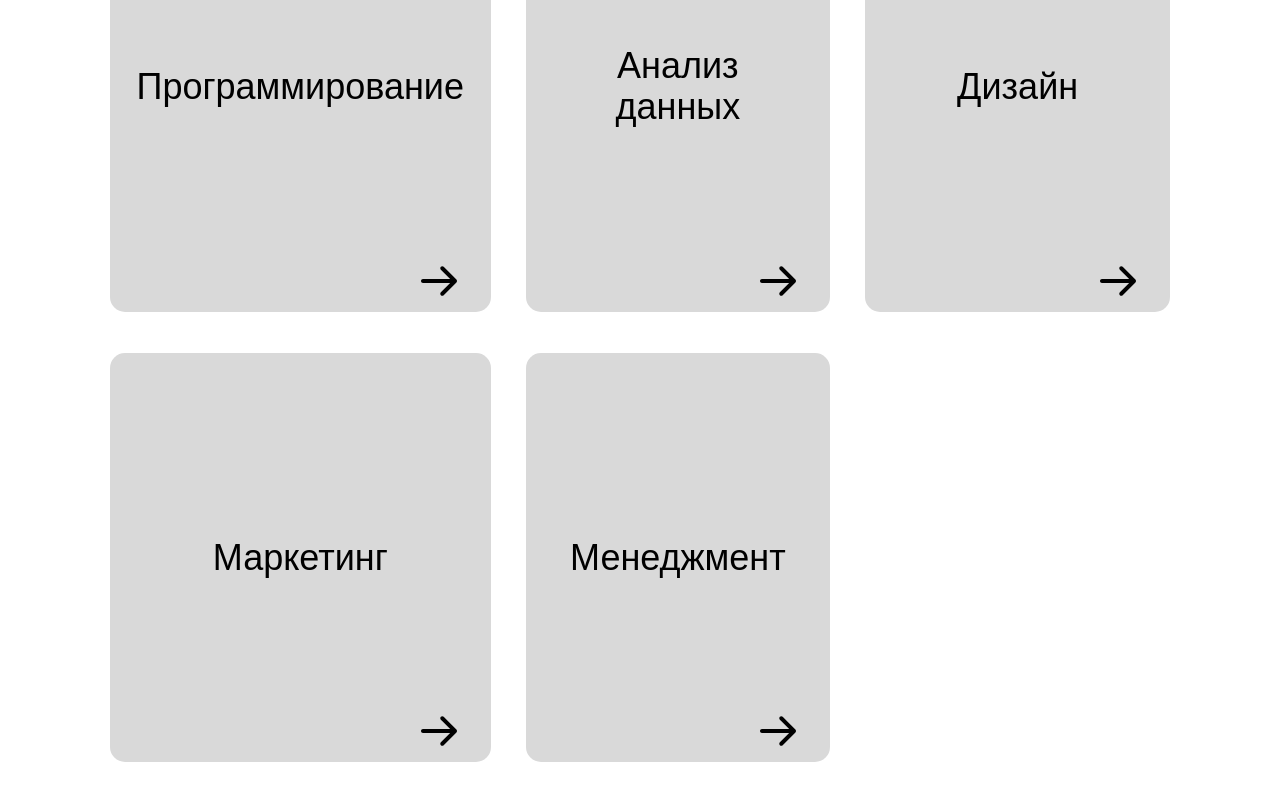
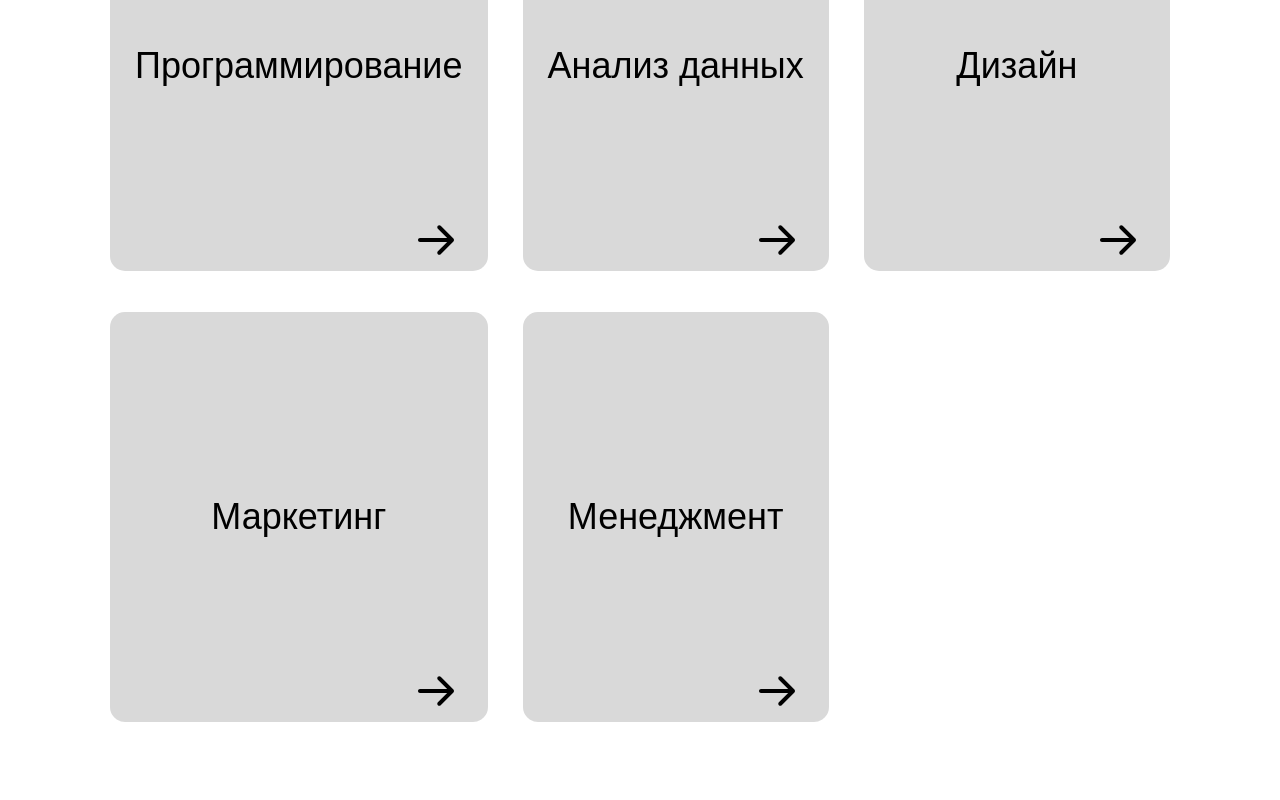
Before and after one commit to NurgaleevaDi/hr-landing, a React (Create React App) app: page / in a window 1280 px wide. Shown: the part 296-1096 px from the top of the page. Built offline with nearby package versions, Linux system fonts and the light colour scheme.

Commit message:
add back side

```diff
--- a/src/components/Faculties/Faculties.css
+++ b/src/components/Faculties/Faculties.css
@@ -27,8 +27,9 @@
    align-items: center;
    text-align: center;
    max-width: 329px;
+   min-height: 350px;
    margin: 0;
-   padding: 184px 26.5px;
+   padding: 30px 25px;
    font-size: 36px;
    font-weight: 400;
    border-radius: 15px;
@@ -37,7 +38,14 @@
    cursor: pointer;
 }
 
-.faculties__button-icon {
+.faculties__profession-front_hidden {
+   display: none;
+}
+
+.faculties__button-front {
+   background-image: url('./images/facultiesIco.svg');
+   background-color: #D9D9D9;
+   border: 0;
    margin: 0;
    padding: 0;
    width: 36px;
@@ -45,4 +53,38 @@
    position: absolute;
    bottom: 16px;
    right: 34px;
+   cursor: pointer;
 }
+
+.faculties__profession-back {
+   display: flex;
+   flex-direction: column;
+   justify-content: space-between;
+   row-gap: 30px;
+   max-width: 329px;
+   min-height: 410px;
+   margin: 0;
+   padding: 30px 35px;
+   font-size: 18px;
+   font-weight: 400;
+   line-height: 22.5px;
+   border-radius: 15px;
+   list-style-type: none;
+   background-color: #D9D9D9;
+}
+
+.faculties__profession-back_hidden {
+   display: none;
+}
+
+.faculties__button-back {
+   text-align: center;
+   background-color: #262626;
+   color: #FFFFFF;
+   border-radius: 14px;
+   border: 0;
+   margin: 0;
+   padding: 20px 82px;
+   font-size: 16px;
+   cursor: pointer;
+}
--- a/src/components/Faculties/Faculties.js
+++ b/src/components/Faculties/Faculties.js
@@ -1,26 +1,37 @@
-import facultiesIco from './images/facultiesIco.svg'
-
 function Faculties() {
    return (
       <section className="faculties">
          <h2 className="faculties__title">Наши факультеты</h2>
          <ul className="faculties__grid">
             <li className="faculties__profession-front">Программирование
-                  <img className='faculties__button-icon' src={facultiesIco} alt="Изображение стрелки"/>
+                  <button className='faculties__button-front' alt="Изображение стрелки"/>
             </li>
-
+            <li className="faculties__profession-back faculties__profession-back_hidden">Направление для всех, кто хочет развиваться в сфере программирования вне зависимости от прошлого опыта. Учим разработке и тестированию в условиях, которые имитируют реальную работу: с проектами, спринтами и дедлайнами. Мы за честный взгляд на программирование: без клише и ложных ожиданий.
+                  <button className='faculties__button-back' alt="К вакансиям">К вакансиям</button>
+            </li>
             <li className="faculties__profession-front">Анализ данных
-                  <img className='faculties__button-icon' src={facultiesIco} alt="Изображение стрелки"/>
+                  <button className='faculties__button-front' alt="Изображение стрелки"/>
             </li>
-
+            <li className="faculties__profession-back faculties__profession-back_hidden">Курсы по анализу данных подойдут всем, кому интересно работать с цифрами и аналитикой. В эту область входят несколько направлений: предобработка и анализ, Data Science и Data Engineering, хранение и управление данными. Вы можете освоить новую специальность с нуля или углубить знания в сфере работы с данными.
+                  <button className='faculties__button-back' alt="К вакансиям">К вакансиям</button>
+            </li>
             <li className="faculties__profession-front">Дизайн
-                  <img className='faculties__button-icon' src={facultiesIco} alt="Изображение стрелки"/>
+                  <button className='faculties__button-front' alt="Изображение стрелки"/>
+            </li>
+            <li className="faculties__profession-back faculties__profession-back_hidden">Направление подойдёт как новичкам, так и практикующим профессионалам — у нас обучаются дизайнеры, UX-писатели и UX-исследователи. Учим работать с композицией, цветом, типографикой, текстом, исследованиями так, чтобы приносить пользу и пользователям, и бизнесу. Процесс строится на постоянной практике: реальные проекты или максимально приближенные к ним учебные задачи, ТЗ, дедлайны и развёрнутая обратная связь от специалистов.
+                  <button className='faculties__button-back' alt="К вакансиям">К вакансиям</button>
             </li>
             <li className="faculties__profession-front">Маркетинг
-                  <img className='faculties__button-icon' src={facultiesIco} alt="Изображение стрелки"/>
+                  <button className='faculties__button-front' alt="Изображение стрелки"/>
+            </li>
+            <li className="faculties__profession-back faculties__profession-back_hidden">Направление для всех, кто хочет учиться маркетингу в интернете. На курсах мы учим запускать рекламу и управлять рекламными кампаниями. Знакомим с анализом бренда, рассказываем про seo-оптимизацию и email-маркетинг, обучаем на реальных примерах из бизнеса. В процессе вас поддержат наставники, кураторы и ревьюеры — практикующие специалисты с большим опытом работы в сфере.
+                  <button className='faculties__button-back' alt="К вакансиям">К вакансиям</button>
             </li>
             <li className="faculties__profession-front">Менеджмент
-                  <img className='faculties__button-icon' src={facultiesIco} alt="Изображение стрелки"/>
+                  <button className='faculties__button-front' alt="Изображение стрелки"/>
+            </li>
+            <li className="faculties__profession-back faculties__profession-back_hidden">Направление для тех, кто начинает или продолжает свой путь в сфере управления — людьми, проектами, продуктами, ресурсами. В обучении мы используем проблемно-ориентированный подход, силу данных и научно обоснованные методики. Курсы позволяют устроиться на работу в IT сразу после окончания учёбы или получить новые навыки для развития в текущей профессии.
+                  <button className='faculties__button-back' alt="К вакансиям">К вакансиям</button>
             </li>
          </ul>
       </section>
```
